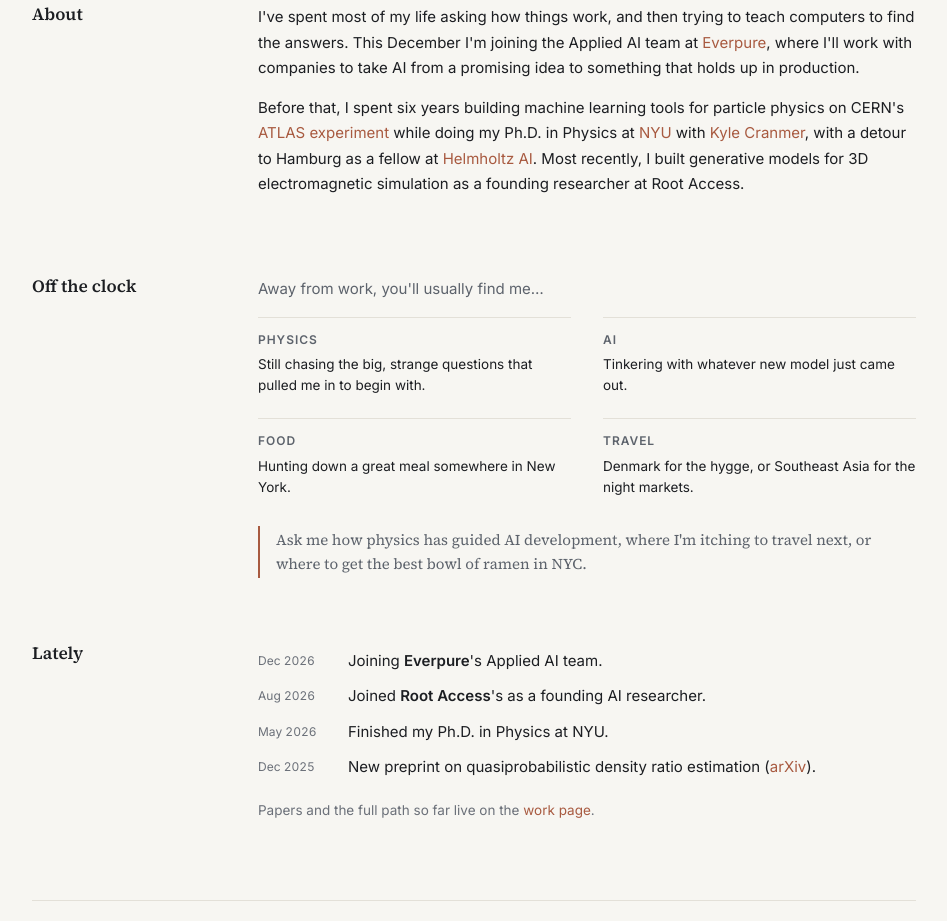
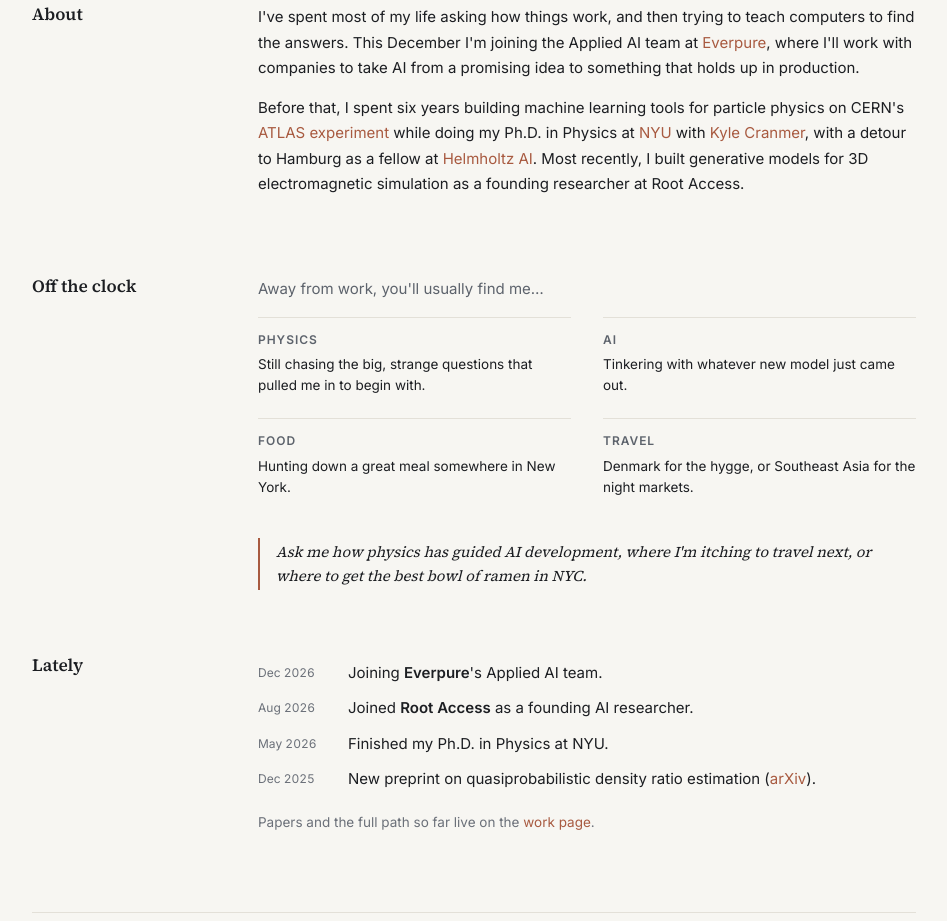
Before and after one commit to mdkdrnevich/mdkdrnevich.github.io, a plain HTML site: page index.html in a window 1280 px wide. Shown: the part 498-1419 px from the top of the page, without its empty margins (166-1113 px from the left). Drawn offline with Linux system fonts and the light colour scheme.

Commit message:
Separate the Ask me aside with space and italic serif
Co-Authored-By: Claude Opus 5.5 <noreply@anthropic.com>

```diff
--- a/assets/css/style.css
+++ b/assets/css/style.css
@@ -236,7 +236,7 @@ section {
 .tiles {
   list-style: none;
   padding: 0;
-  margin: 0 0 28px;
+  margin: 0 0 40px;
   display: grid;
   grid-template-columns: repeat(2, minmax(0, 1fr));
   gap: 22px 32px;
@@ -254,9 +254,10 @@ section {
   padding: 2px 0 2px 16px;
   border-left: 2px solid var(--accent);
   font-family: var(--serif);
+  font-style: italic;
   font-size: 1rem;
   line-height: 1.6;
-  color: var(--muted);
+  color: var(--text);
 }
 
 /* Lately */
--- a/index.html
+++ b/index.html
@@ -111,7 +111,7 @@
       <div class="body">
         <ul class="news">
           <li><span class="date">Dec 2026</span><span>Joining <strong>Everpure</strong>'s Applied AI team.</span></li>
-          <li><span class="date">Aug 2026</span><span>Joined <strong>Root Access</strong>'s as a founding AI researcher.</span></li>
+          <li><span class="date">Aug 2026</span><span>Joined <strong>Root Access</strong> as a founding AI researcher.</span></li>
           <li><span class="date">May 2026</span><span>Finished my Ph.D. in Physics at NYU.</span></li>
           <li><span class="date">Dec 2025</span><span>New preprint on quasiprobabilistic density ratio estimation (<a href="https://arxiv.org/abs/2512.19913">arXiv</a>).</span></li>
         </ul>
```
